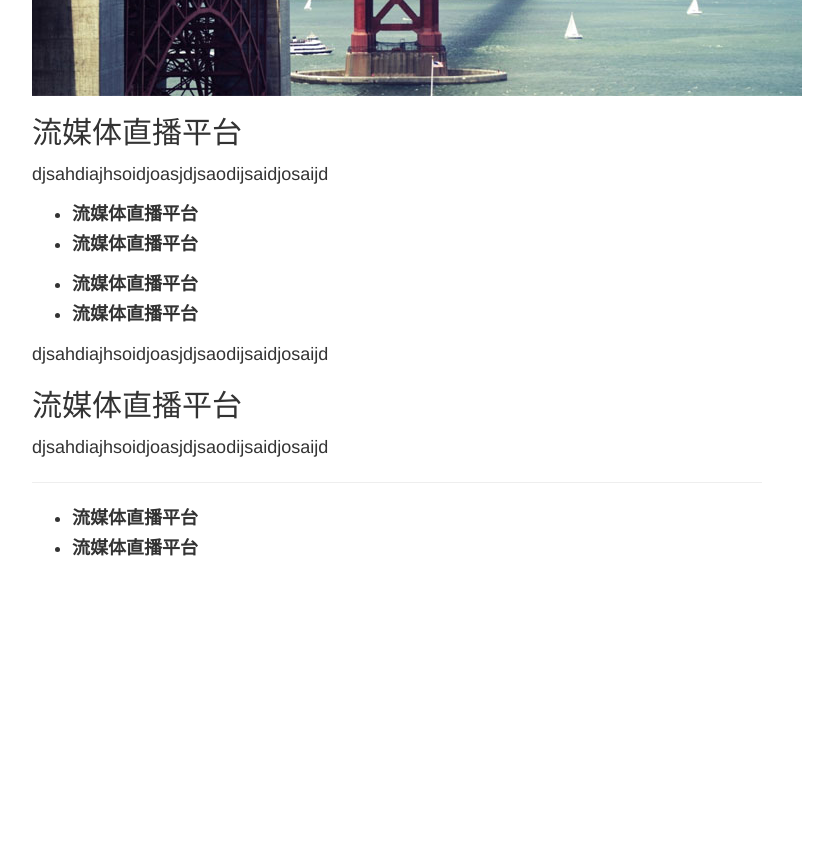
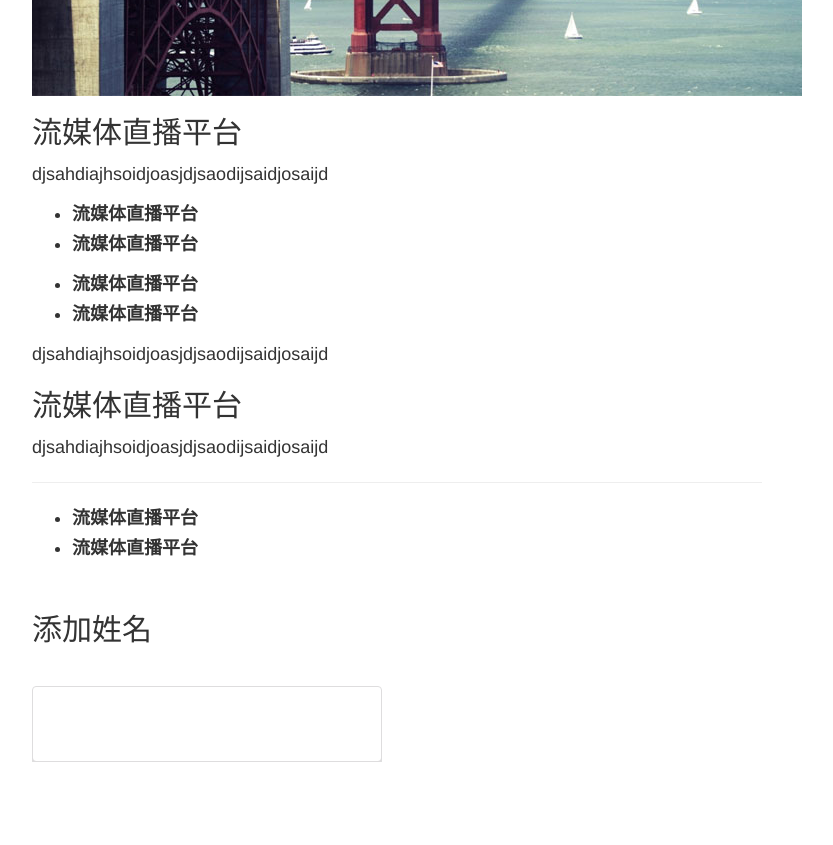
Before and after one commit to fangweihao478/QImokaohe, a plain HTML site: page index4.html in a window 1280 px wide. Shown: the part 1488-2333 px from the top of the page, without its empty margins (243-1076 px from the left). Before the commit the page ends 2061 px from the top, so only its background shows below. Drawn offline with Linux system fonts and the light colour scheme.

Commit message:
期末考核

```diff
--- a/css/4.css
+++ b/css/4.css
@@ -109,6 +109,40 @@
     left: -30px;
     top:10px;
 }
+/* mainform */
+.blogContent .mainform{
+    margin: 50px 0 90px 0;
+}
+.blogContent .mainform h2 {
+    margin: 0 0 40px 0;
+}
+.mainform.i{
+    margin-bottom: 20px;
+}
+.input{
+    position: relative;
+    z-index: 1;
+    vertical-align: top;
+    overflow: hidden;
+    height: 80px;
+    display: block;
+}
+.mainform .form-control{
+    font-size: 2rem;
+    font-weight: 700;
+    color: #36373c;
+    box-shadow: 0 3px 0 #deddde;
+    border: 1px solid #deddde;
+    padding: 15px 32px 0 32px;
+    height: 76px;
+}
+.input-label{
+    padding: 0;
+    width: 100%;
+    height: 100%;
+    background: #fff;
+    text-align: left;
+}
 @media (min-width: 1200px){
 .container {
     width: 1170px;
--- a/index4.html
+++ b/index4.html
@@ -117,7 +117,21 @@
                             <strong>流媒体直播平台</strong>
                         </li>
                     </ul>
-                    <ul>
+                    <div class="mainform">
+                        <h2>添加姓名</h2>
+                        <form>
+                            <div class="row">
+                                <div class="col-xs-12 col-md-6 i">
+                                    <div class="input">
+                                        <input type="text" class="form-control">
+                                        <label class="input-label">
+
+                                        </label>
+                                    </div>
+                                </div>
+                            </div>
+                        </form>
+                    </div>
                 </div>
             </div>
         </div>
```
